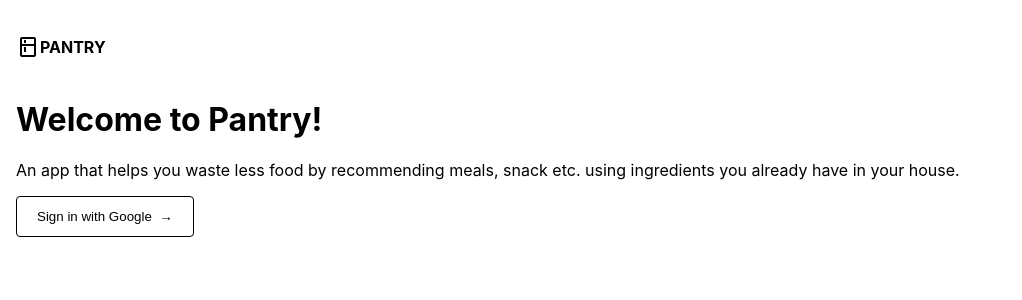
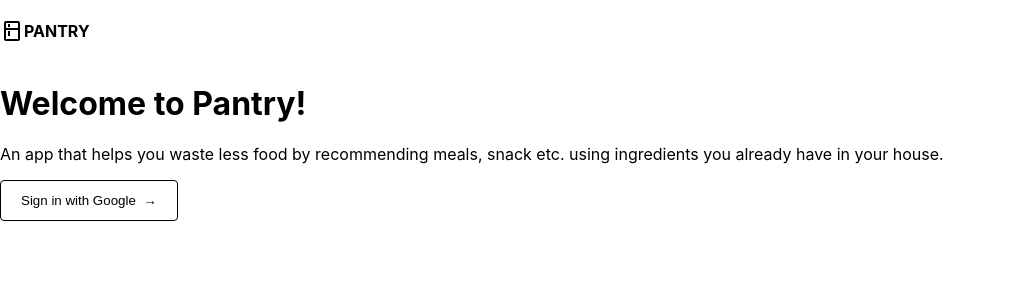
Before and after one commit to Entropiks/Pantry, a React (Create React App) app: page / in a window 1280 px wide. Shown: the top 300 px of the page, without its empty margins (0-1022 px from the left). Built offline with nearby package versions, Linux system fonts and the light colour scheme.

Commit message:
on it again!

```diff
--- a/src/App.css
+++ b/src/App.css
@@ -1,7 +1,3 @@
-.App-body {
-  padding: 1em;
-}
-
 .App {
   display: flex;
   position: absolute;
```
